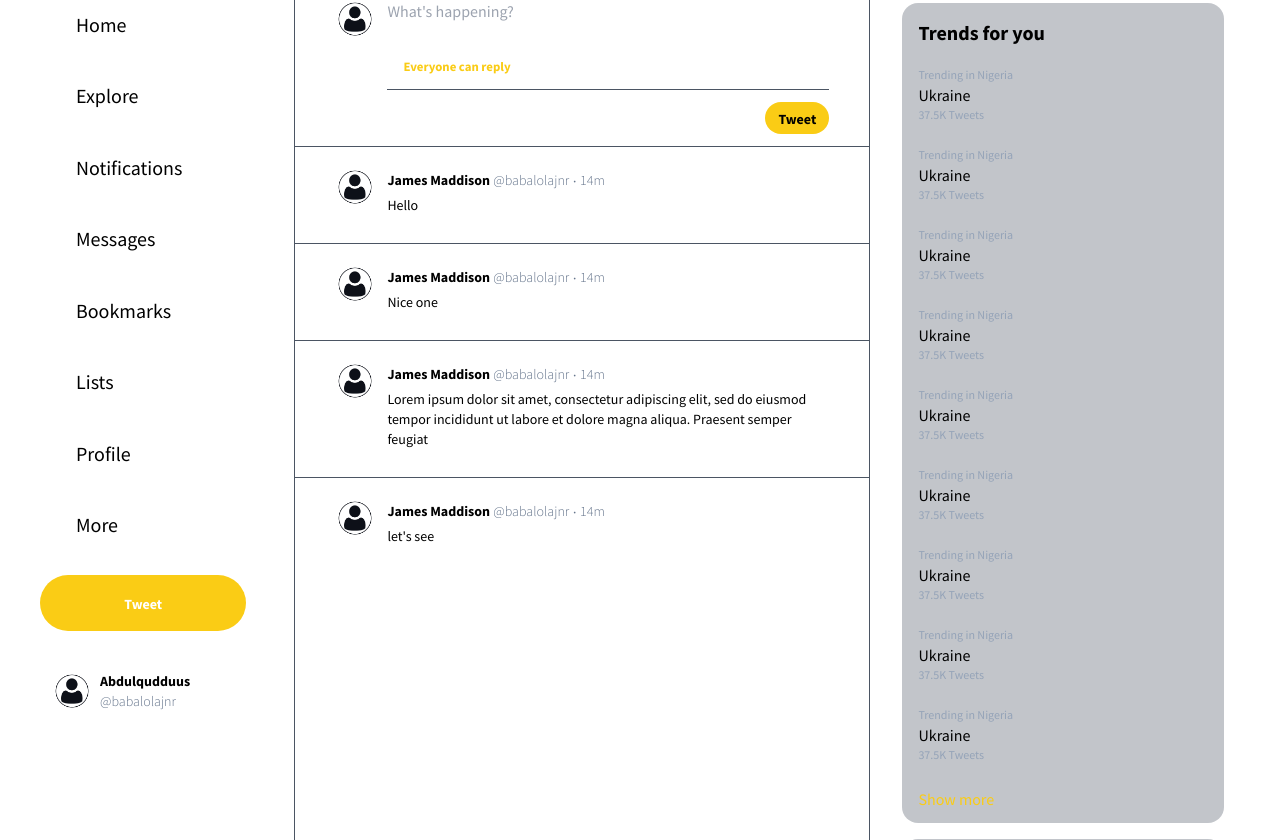
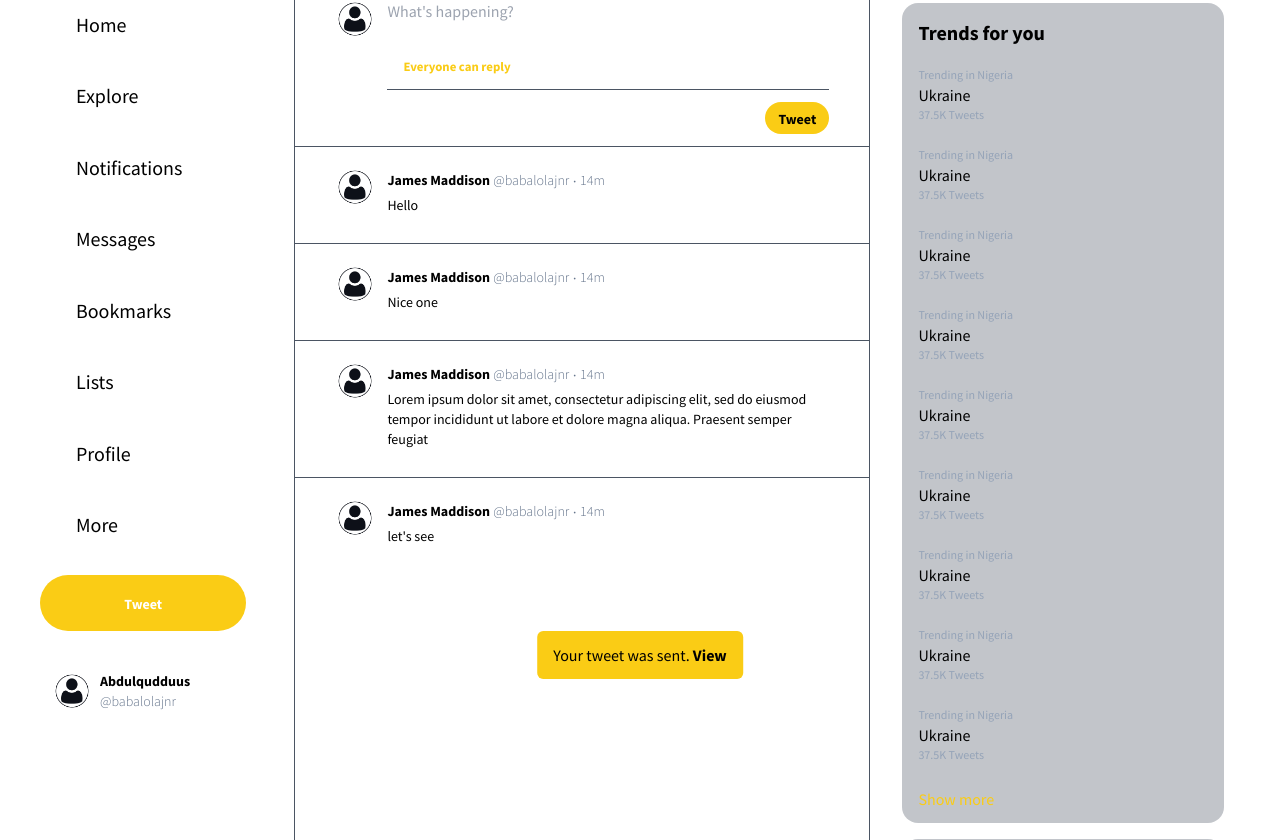
Before and after one commit to babalolajnr/mini_tweetr, a Django app: page /tweet/ in a window 1280 px wide. Shown: the part 65-905 px from the top of the page. Run offline with Django 4.2, Linux system fonts and the light colour scheme; a user stored in the database is signed in; data comes from the database, SQL or seed files in the repository; style sheets or scripts are compiled from the project's sources.

Commit message:
add popup alert

```diff
--- a/templates/layout.html
+++ b/templates/layout.html
@@ -26,6 +26,13 @@
       {% include 'components/search-trending-suggestion.html' %}
     </div>
   </div>
+
+  <div class="absolute bottom-14 left-1/2  -translate-x-1/2">
+    <div class="px-4 py-3 bg-yellow-400 rounded-md">
+      <span class>Your tweet was sent.</span>
+      <a href="" class="font-bold">View</a>
+    </div>
+  </div>
   {% block 'page-specific-scripts'%}{%endblock %}
 </body>
 
```
